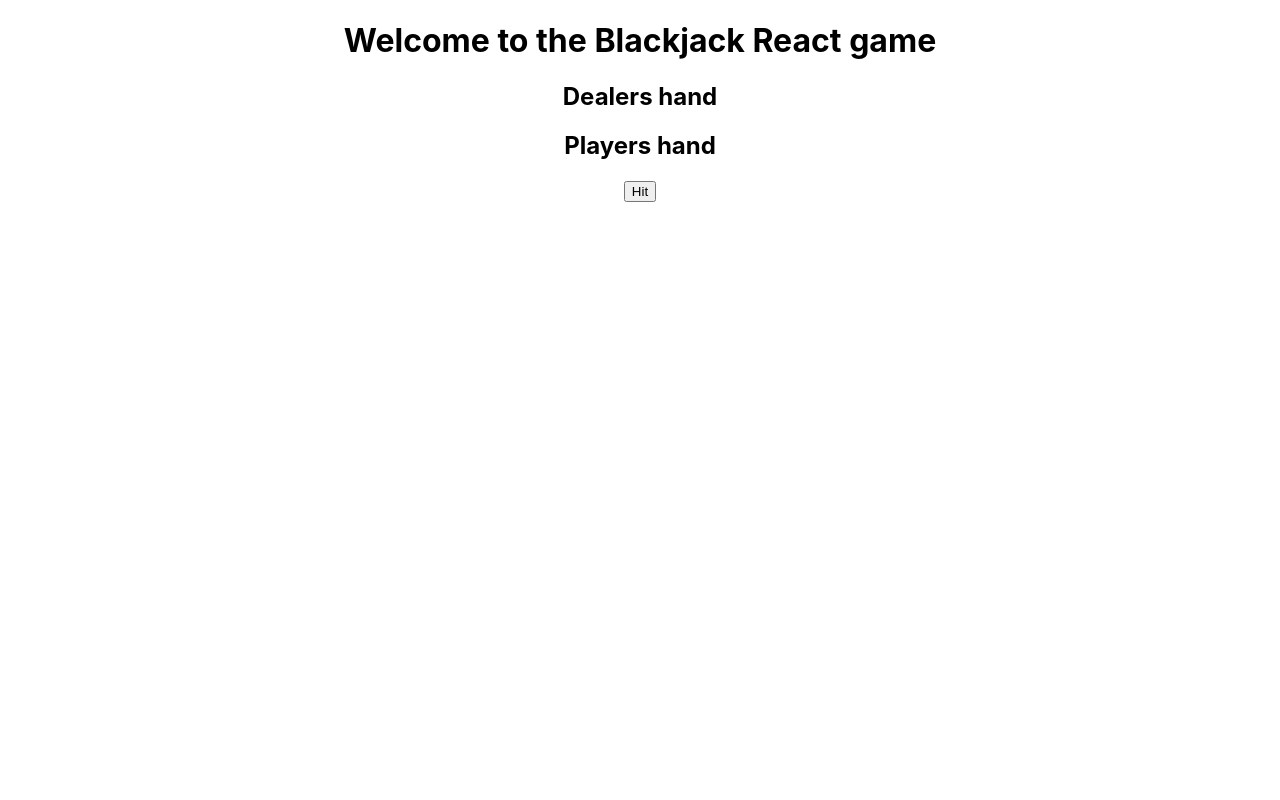
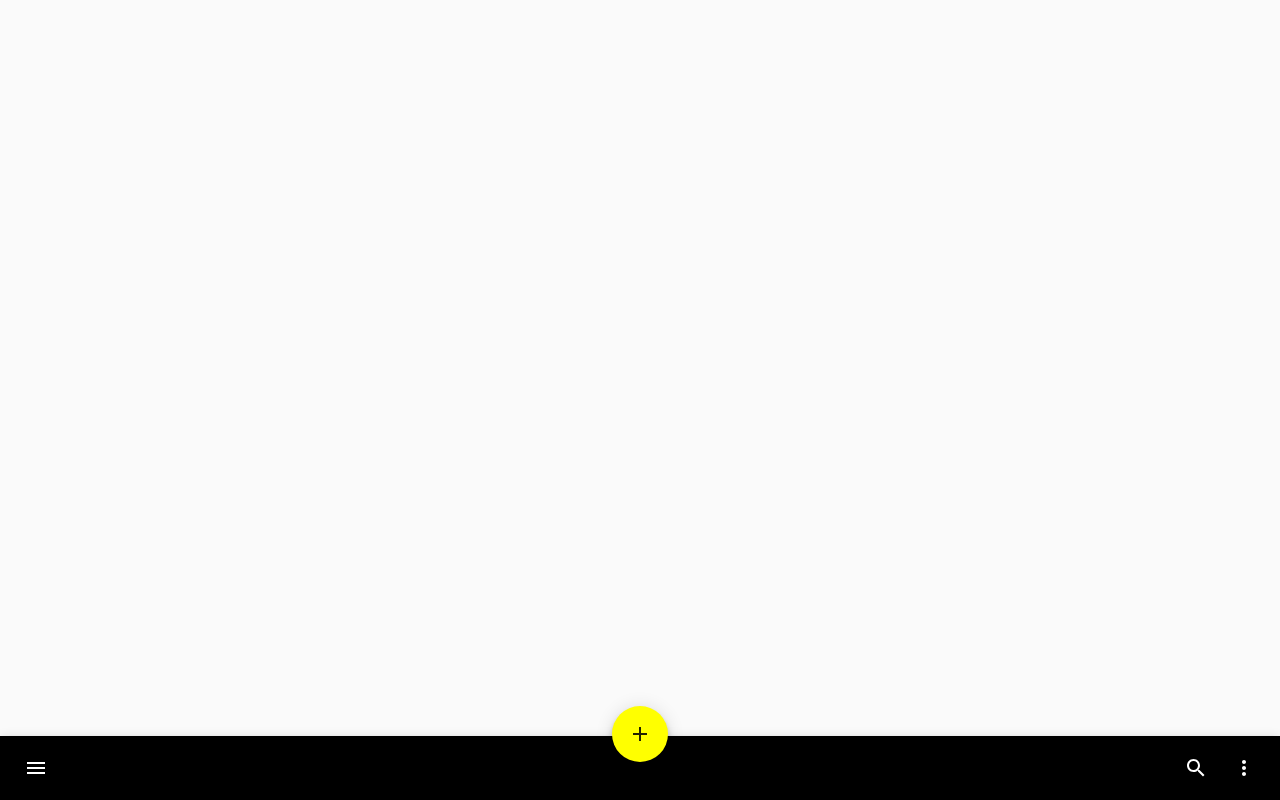
Before and after one commit to LukeCharles555/blackjackReact, a React (Create React App) app: page / in a window 1280 px wide. Built offline with nearby package versions, Linux system fonts and the light colour scheme.

Commit message:
base-app-landing-page bottom nav bar implemented

```diff
--- a/package.json
+++ b/package.json
@@ -6,6 +6,7 @@
     "@testing-library/jest-dom": "^4.2.4",
     "@testing-library/react": "^9.5.0",
     "@testing-library/user-event": "^7.2.1",
+    "prettier": "^2.0.4",
     "react": "^16.13.1",
     "react-bootstrap": "^1.0.0",
     "react-dom": "^16.13.1",
--- a/src/App.js
+++ b/src/App.js
@@ -1,12 +1,12 @@
 import React from 'react';
 import logo from './logo.svg';
 import './App.css';
-import Hand from './game/Hand'
+import BottomNavigation from './components/BottomNavigation';
 
 function App() {
   return (
     <div className="App">
-      <Hand />
+      <BottomNavigation />
     </div>
   );
 }
--- /dev/null
+++ b/src/components/BottomNavigation.jsx
@@ -0,0 +1,45 @@
+import React from 'react';
+import {
+  AppBar,
+  CssBaseline,
+  Toolbar,
+  Fab,
+  IconButton,
+  Avatar,
+} from '@material-ui/core';
+import MenuIcon from '@material-ui/icons/Menu';
+import AddIcon from '@material-ui/icons/Add';
+import SearchIcon from '@material-ui/icons/Search';
+import MoreIcon from '@material-ui/icons/MoreVert';
+import { useNavigationStyles } from './BottomNavigation.styles';
+
+export default function BottomNavigation() {
+  const classes = useNavigationStyles();
+
+  return (
+    <React.Fragment>
+      <CssBaseline />
+      <AppBar position="fixed" className={classes.appBar}>
+        <Toolbar>
+          <IconButton
+            edge="start"
+            color="inherit"
+            aria-label="open drawer"
+          >
+            <MenuIcon />
+          </IconButton>
+          <Fab aria-label="add" className={classes.fabButton}>
+            <AddIcon />
+          </Fab>
+          <div className={classes.grow} />
+          <IconButton color="inherit">
+            <SearchIcon />
+          </IconButton>
+          <IconButton edge="end" color="inherit">
+            <MoreIcon />
+          </IconButton>
+        </Toolbar>
+      </AppBar>
+    </React.Fragment>
+  );
+}
--- /dev/null
+++ b/src/components/BottomNavigation.styles.js
@@ -0,0 +1,21 @@
+import { makeStyles } from '@material-ui/core/styles';
+
+export const useNavigationStyles = makeStyles((theme) => ({
+  appBar: {
+    top: 'auto',
+    bottom: 0,
+    backgroundColor: 'black',
+  },
+  grow: {
+    flexGrow: 1,
+  },
+  fabButton: {
+    position: 'absolute',
+    zIndex: 1,
+    top: -30,
+    left: 0,
+    right: 0,
+    margin: '0 auto',
+    backgroundColor: 'yellow',
+  },
+}));
--- a/src/game/Hand.jsx
+++ b/src/game/Hand.jsx
@@ -3,12 +3,11 @@ import { Card, Button } from 'react-bootstrap';
 let cardDeck = require('../utils/Deck.json');
 
 export default class Hand extends React.Component {
-
   constructor(props) {
     super(props);
     this.state = {
-            playersHand: []
-        }
+      playersHand: [],
+    };
   }
 
   // let shuffledDeck = shuffle(cardDeck.deck);
@@ -27,9 +26,7 @@ export default class Hand extends React.Component {
   //     playerHand.concat(shuffledDeck.shift());
   // }
 
-    handleClick = () => {
-
-    }
+  handleClick = () => {};
 
   render() {
     return (
@@ -51,10 +48,8 @@ export default class Hand extends React.Component {
             {/* {playerHand[0].rank}{playerHand[0].suit}, {playerHand[1].rank}{playerHand[1].suit} */}
           </Card.Body>
         </Card>
-            <Button>
-                Hit
-            </Button>
+        <Button>Hit</Button>
       </div>
-    )
+    );
   }
 }
--- a/src/index.js
+++ b/src/index.js
@@ -13,7 +13,7 @@ ReactDOM.render(
   <React.StrictMode>
     <App />
   </React.StrictMode>,
-  document.getElementById('root')
+  document.getElementById('root'),
 );
 
 // If you want your app to work offline and load faster, you can change
```
Also changed, not shown: 2 other files (tests, documents, lock files or other folders). Lines whose indentation alone changed are shown as unchanged.
